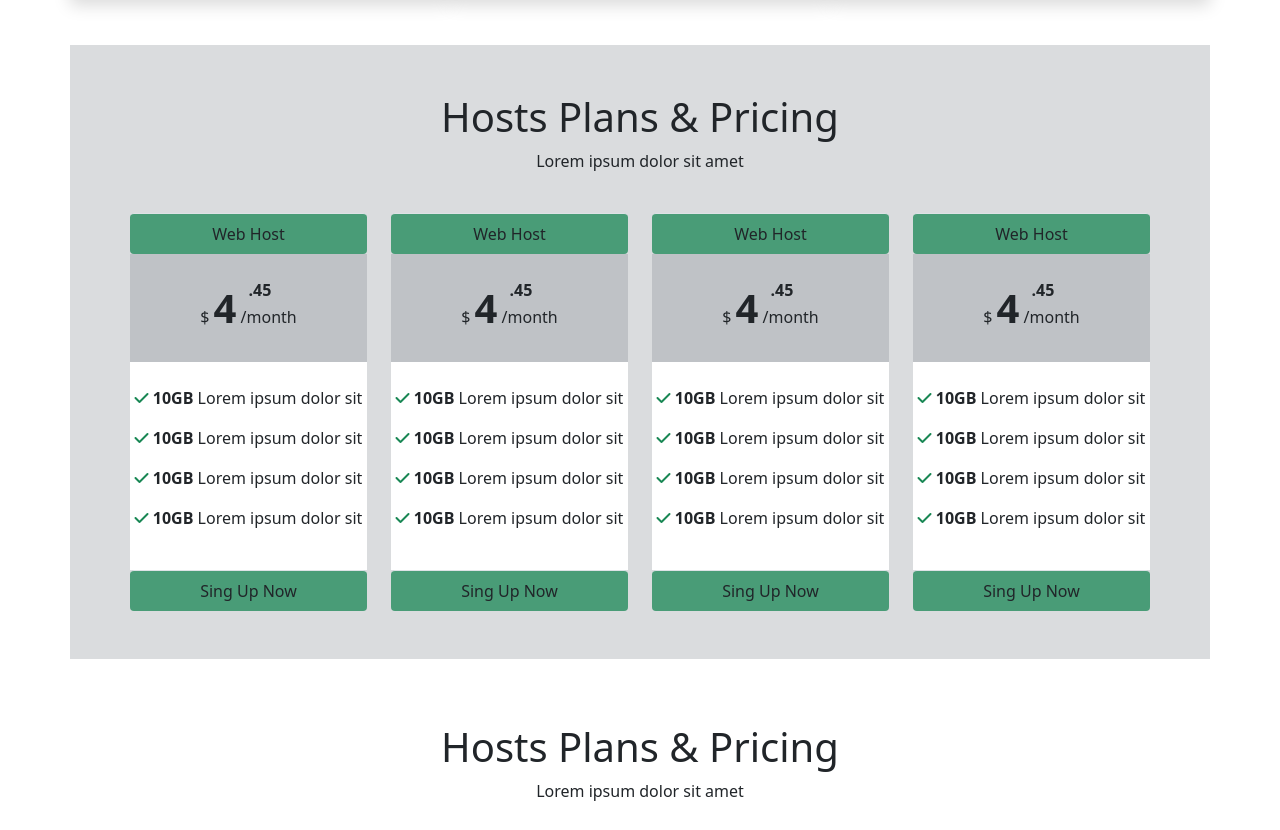
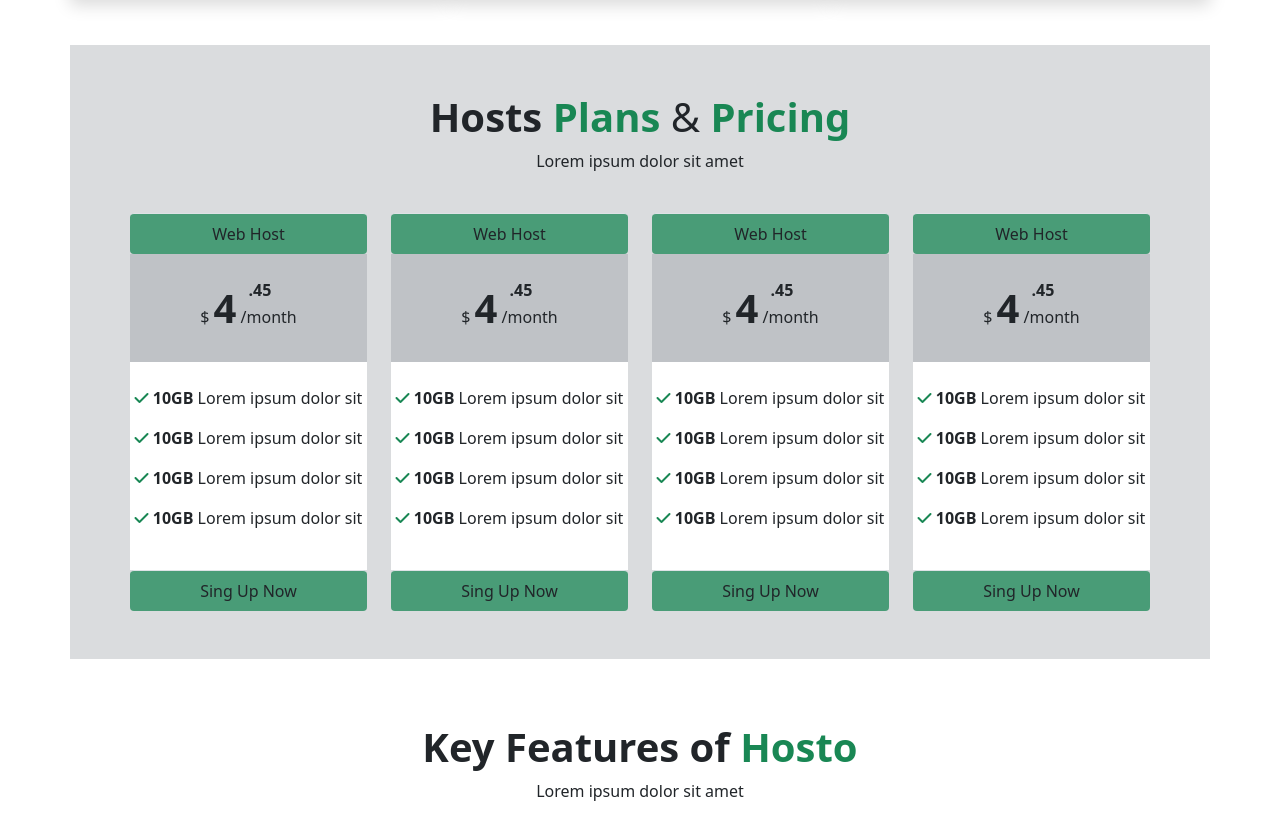
Before and after one commit to FatmaAbdelazim/Web-Hosting-Bootstrap, a plain HTML site: page index.html in a window 1280 px wide. Shown: the part 905-1735 px from the top of the page. Drawn offline with Linux system fonts and the light colour scheme.

Commit message:
Updated project with latest changes

```diff
--- a/index.html
+++ b/index.html
@@ -19,7 +19,7 @@
                 <div class="container-fluid">
                     <a href="#" class="navbar-brand"><img src="images/tree.jpg" alt="Logo" width="44" height="24"
                             class="d-inline-block align-text-top rounded-circle">
-                        <strong>Bootstrap</strong>
+                        <strong>HOSTO</strong>
                     </a>
                     <button type="button" class="navbar-toggler" data-bs-toggle="collapse" data-bs-target="#navbarCollapse">
                         <span class="navbar-toggler-icon"></span>
@@ -114,7 +114,7 @@
         <section>
             <div class="container">
                 <div class="row text-center justify-content-center  mt-5 bg-secondary bg-opacity-25 p-5">
-                    <h1>Hosts Plans & Pricing</h1>
+                    <h1><strong>Hosts</strong> <strong class="text-success">Plans</strong> & <strong class="text-success">Pricing</strong></h1>
                     <p class=" mb-4">Lorem ipsum dolor sit amet</p>
                     <div class="col-lg-3 col-md-6 col-sm-12 mt-3">
                         <div class="bg-success bg-opacity-75 py-2 border-top rounded-2">Web Host</div>
@@ -215,7 +215,7 @@
             <div class="container-fluid bg-secondary-subtle p-2">
                 <div class="container p-2 mt-5">
                     <div class="row text-center justify-content-center">
-                        <h1>Hosts Plans & Pricing</h1>
+                        <h1><strong>Key Features of</strong> <strong class="text-success">Hosto</strong></h1>
                         <p class=" mb-4">Lorem ipsum dolor sit amet</p>
                     </div>
                     <div class="row text-center justify-content-center">
```
